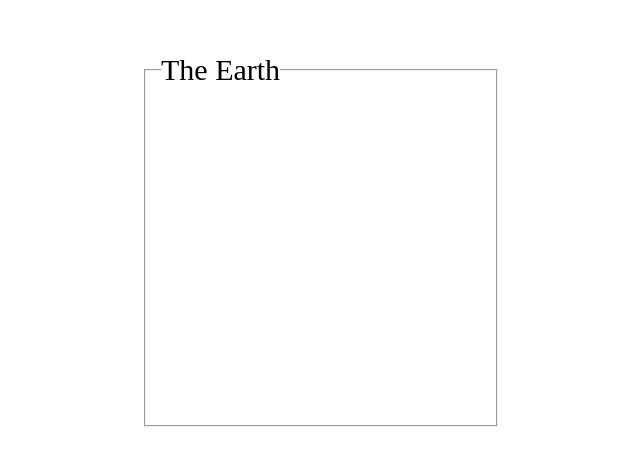
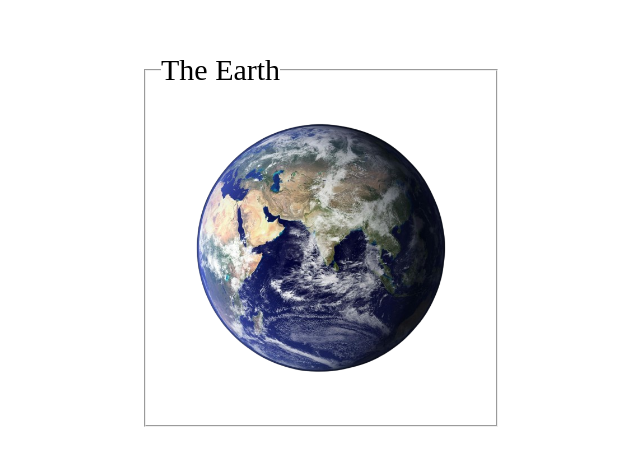
Before and after one commit to SANKSHIP/earth-repo, a plain HTML site: page index.html in a window 1280 px wide. Shown: the part 147-612 px from the top of the page, without its empty margins (319-959 px from the left). Drawn offline with Linux system fonts and the light colour scheme.

Commit message:
Update TheEarthHover.css

```diff
--- a/TheEarthHover.css
+++ b/TheEarthHover.css
@@ -10,7 +10,7 @@ fieldset{
     width: 350px;
     height: 370px;
     margin: 200px auto;
-    background-image: url(/assets/image/Earth.png);
+    background-image: url(/Earth.png);
     background-size: 80%;
     background-repeat: no-repeat;
     background-position: center;
```
